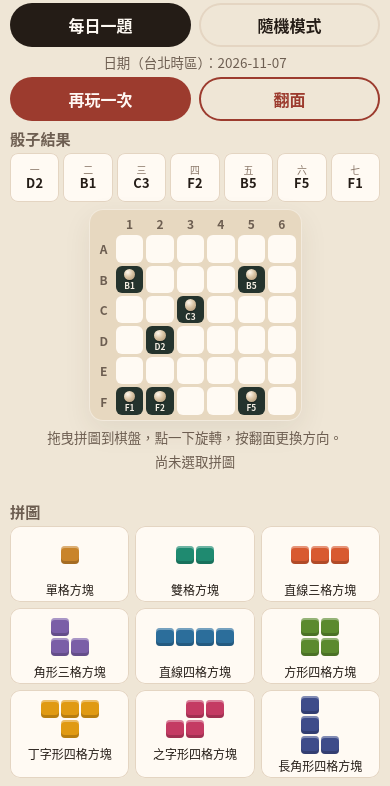
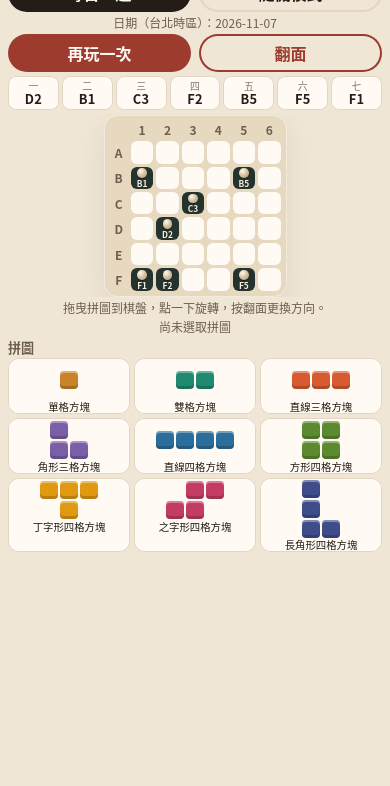
Before and after one commit to ioksengtan/dice-block-puzzle, a website with bundled scripts: page site/index.html in a window 390 px wide. Shown: the part 58-844 px from the top of the page. Built offline with nearby package versions, Linux system fonts and the light colour scheme.

Commit message:
讓手機較短視窗同時看到棋盤與九塊拼圖。
窄螢幕在回報高度足夠時，把版面收進約 73% 的高度，避開瀏覽器底列蓋住拼圖；700 與 620 這類較短視窗則用滿可視高度。不改玩法。

```diff
--- a/package.json
+++ b/package.json
@@ -4,5 +4,8 @@
   "type": "module",
   "scripts": {
     "test": "node --test"
+  },
+  "devDependencies": {
+    "puppeteer-core": "^25.16.0"
   }
 }
--- a/site/game.js
+++ b/site/game.js
@@ -292,9 +292,56 @@ function fitBoard() {
   boardEl.style.width = "100%";
   const available = section.clientHeight;
   const measured = boardEl.getBoundingClientRect();
-  if (measured.height > available + 1 && measured.height > 0) {
-    boardEl.style.width = `${Math.max(160, Math.floor(measured.width * (available / measured.height)))}px`;
+  if (available <= 0 || measured.height <= 0) return;
+  if (measured.height > available + 1) {
+    const scaled = Math.floor(measured.width * (available / measured.height));
+    boardEl.style.width = `${Math.max(120, Math.min(measured.width, scaled))}px`;
   }
+}
+
+function playfieldFits() {
+  const app = document.querySelector(".app");
+  if (!app) return true;
+  const bounds = app.getBoundingClientRect();
+  const cards = [...trayEl.querySelectorAll(".card")];
+  for (const card of cards) {
+    const rect = card.getBoundingClientRect();
+    if (rect.width < 44 || rect.height < 44) return false;
+    if (rect.top < bounds.top - 1 || rect.bottom > bounds.bottom + 1) return false;
+  }
+  const cell = boardEl.querySelector(".cell");
+  if (!cell) return false;
+  const cellBox = cell.getBoundingClientRect();
+  if (cellBox.width < 20 || cellBox.height < 20) return false;
+  const board = boardEl.getBoundingClientRect();
+  if (board.width <= 0 || board.height <= 0) return false;
+  return board.top >= bounds.top - 1 && board.bottom <= bounds.bottom + 1;
+}
+
+function fitPlayfield() {
+  const sizes = [18, 16, 15, 14];
+  for (const size of sizes) {
+    trayEl.style.setProperty("--pip", `${size}px`);
+    fitBoard();
+    if (playfieldFits()) return;
+  }
+}
+
+function syncViewport() {
+  const viewport = window.visualViewport;
+  const reported = Math.round((viewport && viewport.height) || window.innerHeight || 0);
+  if (!reported) return;
+  const narrow = window.matchMedia("(max-width: 520px)").matches;
+  // Full phone screens keep reporting about 844px while the visible page ends
+  // near 73% (the reported screenshot showed the tray under the toolbar at
+  // about 617 of 844). Shorter viewports are already the usable height.
+  const height = narrow && reported >= 800 ? Math.max(600, Math.round(reported * 0.73)) : reported;
+  const top = viewport ? viewport.offsetTop : 0;
+  document.documentElement.style.setProperty("--vv-height", `${height}px`);
+  document.documentElement.style.setProperty("--vv-top", `${Math.round(top)}px`);
+  const app = document.querySelector(".app");
+  if (app) app.classList.toggle("is-tight", narrow && height <= 660);
+  fitPlayfield();
 }
 
 function storedSeconds() {
@@ -325,7 +372,7 @@ function render() {
   paintStatus();
   paintDaily();
   paintTimer();
-  fitBoard();
+  syncViewport();
 }
 
 function finishRound() {
@@ -633,7 +680,7 @@ document.addEventListener("pointerdown", (event) => {
     el.classList.toggle("selected", el.dataset.piece === state.selectedId);
   });
   const onBoard = card.classList.contains("piece");
-  const handle = onBoard ? event.target.closest(".pip.on") : event.target.closest(".shape-hit");
+  const handle = onBoard ? event.target.closest(".pip.on") : card;
   if (!handle || !card.contains(handle)) return;
   const pip = event.target.closest(".pip.on");
   const grabbed = pip && card.contains(pip) ? pip : nearestPip(card, event.clientX, event.clientY);
@@ -716,4 +763,8 @@ document.addEventListener("contextmenu", (event) => {
 });
 
 newRound(false);
-window.addEventListener("resize", fitBoard);
+window.addEventListener("resize", syncViewport);
+if (window.visualViewport) {
+  window.visualViewport.addEventListener("resize", syncViewport);
+  window.visualViewport.addEventListener("scroll", syncViewport);
+}
--- a/site/styles.css
+++ b/site/styles.css
@@ -54,10 +54,18 @@ button,
 }
 
 .app {
+  position: fixed;
+  top: var(--vv-top, 0px);
+  left: 0;
+  right: 0;
   width: min(480px, 100%);
-  height: 100%;
-  margin: 0 auto;
-  padding: 8px 10px 8px;
+  height: var(--vv-height, 100svh);
+  margin-inline: auto;
+  padding:
+    max(8px, env(safe-area-inset-top))
+    max(10px, env(safe-area-inset-right))
+    max(8px, env(safe-area-inset-bottom))
+    max(10px, env(safe-area-inset-left));
   display: flex;
   flex-direction: column;
   gap: 6px;
@@ -236,16 +244,16 @@ button:disabled {
 }
 
 .board-section {
-  flex: 1 1 0;
-  min-height: 180px;
+  flex: 1 1 auto;
+  min-height: 0;
+  overflow: hidden;
   display: flex;
   align-items: center;
   justify-content: center;
 }
 
 .tray-section {
-  flex: 0 1 auto;
-  max-height: 48%;
+  flex: 0 0 auto;
   min-height: 0;
   display: flex;
   flex-direction: column;
@@ -345,15 +353,14 @@ button:disabled {
 }
 
 .tray {
+  --pip: 18px;
   display: grid;
   grid-template-columns: repeat(3, minmax(0, 1fr));
   align-content: start;
   gap: 6px;
   width: 100%;
   min-height: 0;
-  overflow-x: hidden;
-  overflow-y: auto;
-  overscroll-behavior: contain;
+  overflow: hidden;
 }
 
 .card {
@@ -378,8 +385,8 @@ button:disabled {
 .card .shape {
   display: grid;
   gap: 2px;
-  width: calc(var(--cols) * 18px + (var(--cols) - 1) * 2px);
-  height: calc(var(--rows) * 18px + (var(--rows) - 1) * 2px);
+  width: calc(var(--cols) * var(--pip) + (var(--cols) - 1) * 2px);
+  height: calc(var(--rows) * var(--pip) + (var(--rows) - 1) * 2px);
   max-width: 100%;
 }
 
@@ -470,6 +477,116 @@ button:disabled {
   }
 }
 
+@media (max-width: 520px) {
+  .app {
+    gap: 4px;
+    padding:
+      max(6px, env(safe-area-inset-top))
+      max(8px, env(safe-area-inset-right))
+      max(6px, env(safe-area-inset-bottom))
+      max(8px, env(safe-area-inset-left));
+  }
+
+  h1 {
+    font-size: 1.2rem;
+  }
+
+  .lede {
+    font-size: 0.75rem;
+    line-height: 1.2;
+    white-space: nowrap;
+    overflow: hidden;
+    text-overflow: ellipsis;
+  }
+
+  button {
+    min-height: 38px;
+  }
+
+  .dice-section h2,
+  .tray-section h2 {
+    font-size: 0.82rem;
+    margin-bottom: 2px;
+  }
+
+  .dice {
+    gap: 3px;
+  }
+
+  .dice li {
+    aspect-ratio: auto;
+    height: 34px;
+  }
+
+  .hint,
+  .selection,
+  .message,
+  .daily-date,
+  .record {
+    font-size: 0.75rem;
+    line-height: 1.2;
+  }
+
+  .message:empty {
+    display: none;
+  }
+
+  .tray {
+    gap: 4px;
+  }
+
+  .card {
+    padding: 3px 3px 2px;
+  }
+
+  .shape-hit {
+    min-height: 44px;
+  }
+
+  .piece-name {
+    margin-top: 2px;
+    font-size: 0.68rem;
+    line-height: 1.15;
+    white-space: nowrap;
+    overflow: hidden;
+    text-overflow: ellipsis;
+  }
+}
+
+.app.is-tight .lede,
+.app.is-tight .dice-section h2 {
+  position: absolute;
+  width: 1px;
+  height: 1px;
+  padding: 0;
+  margin: -1px;
+  overflow: hidden;
+  clip: rect(0, 0, 0, 0);
+  white-space: nowrap;
+  border: 0;
+}
+
+.app.is-tight .top {
+  align-items: center;
+}
+
+.app.is-tight .card {
+  padding: 2px 2px 1px;
+}
+
+.app.is-tight .shape-hit {
+  min-height: 40px;
+}
+
+.app.is-tight .piece-name {
+  margin-top: 1px;
+  font-size: 0.65rem;
+}
+
+.app.is-tight .tray-section h2 {
+  margin-bottom: 1px;
+}
+
 .sr {
   position: absolute;
   width: 1px;
```
Also changed, not shown: tests/viewport.test.js (added, +236 -0 lines), 2 other files.
